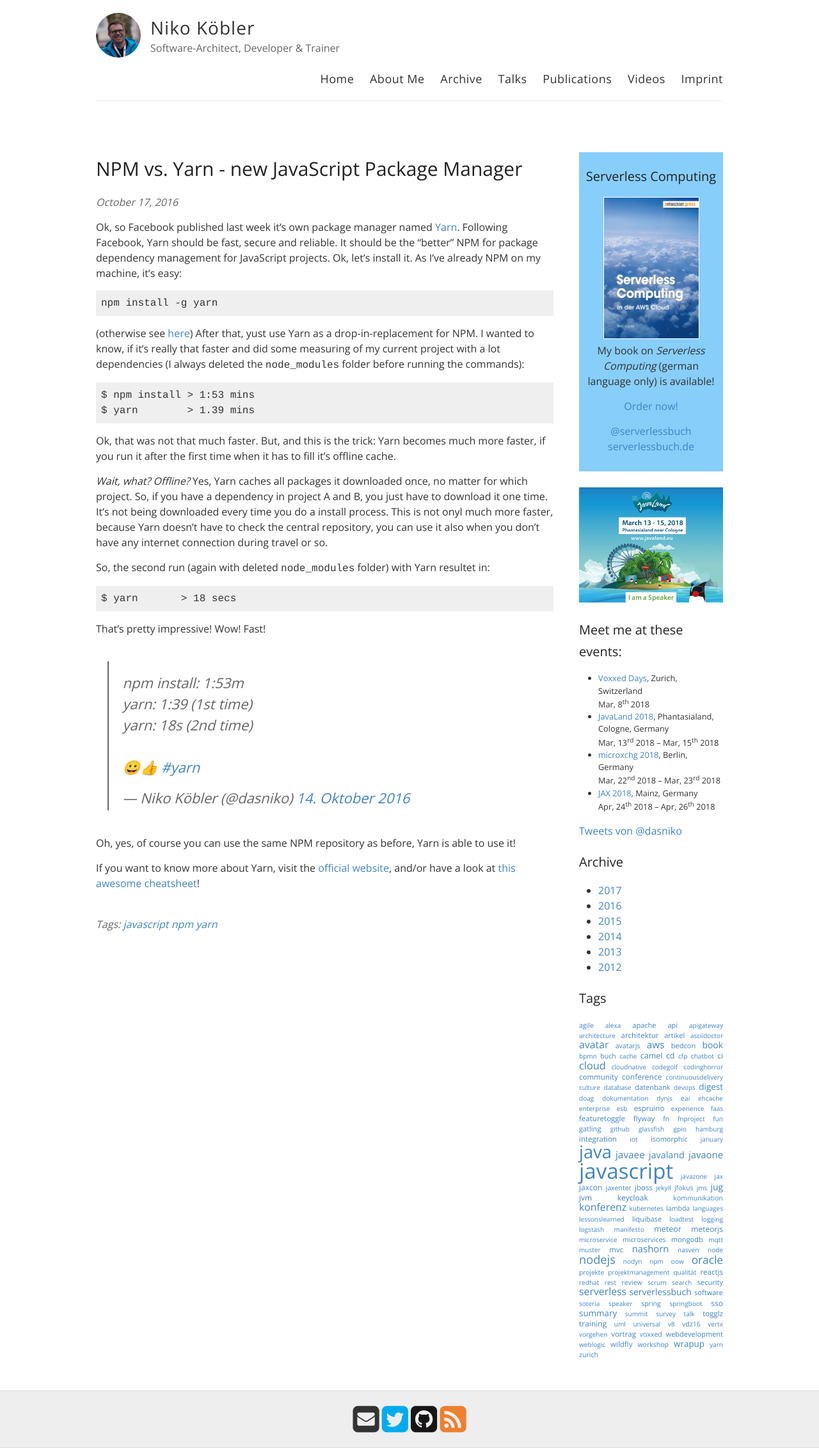
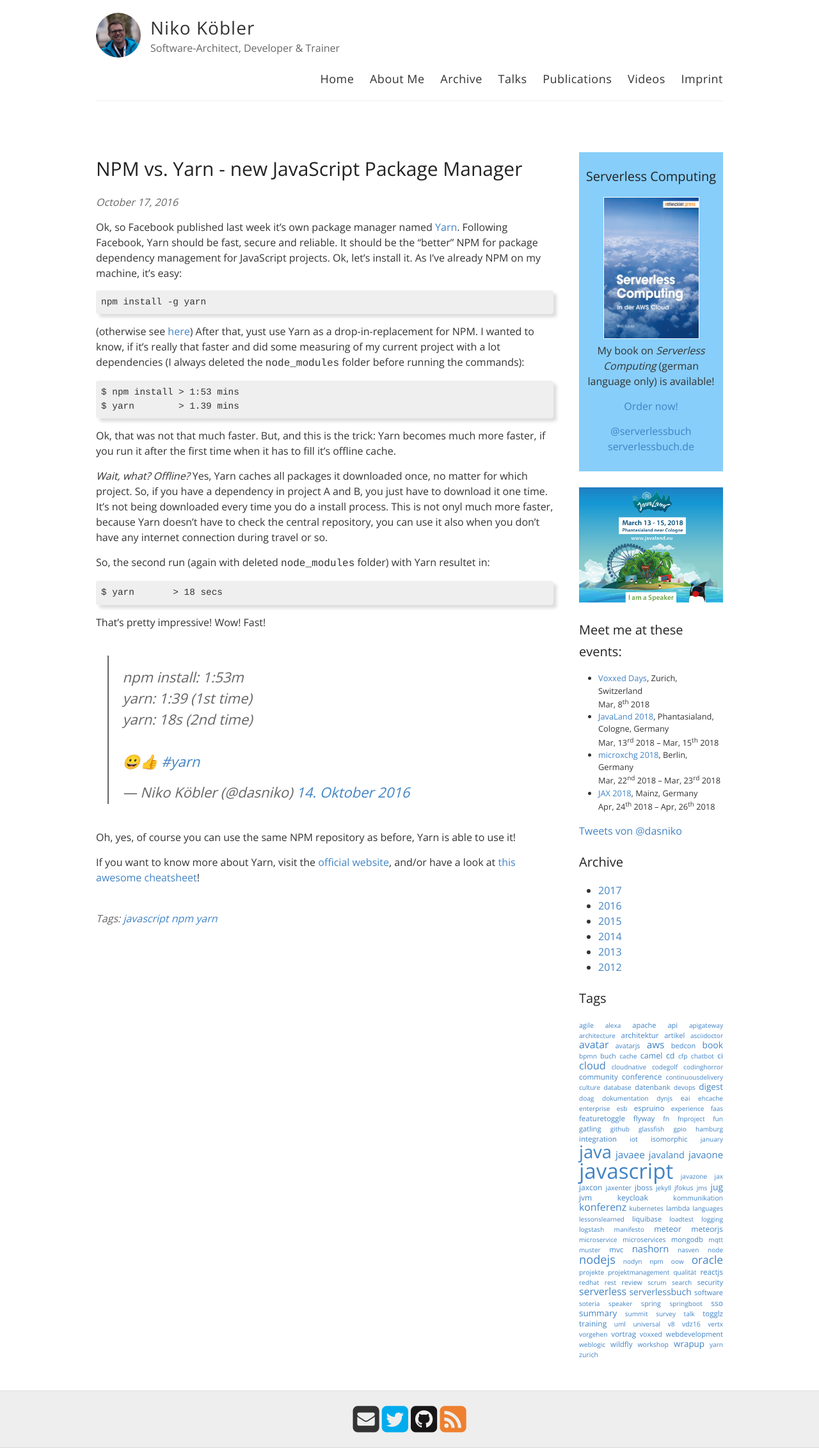
Before and after one commit to dasniko/dasniko.github.io, a Jekyll site: the page built from _posts/2016-10-17-npm-vs-yarn-new-javascrit-package-manager.md, in a window 1280 px wide. Shown: the whole page at 64% size. Built offline with Jekyll 4.4.1, drawn with Linux system fonts in a browser that asks for light colours; nearby versions of some CDN libraries; comment, search, counter and statistics services are not loaded.

Commit message:
highlight css

```diff
--- a/_sass/_highlights.scss
+++ b/_sass/_highlights.scss
@@ -2,11 +2,16 @@
 .highlight {
   background-color: #efefef;
   padding: 4px;
+  border-radius: 4px;
   overflow: auto;
+  font-size: 0.9rem;
+}
+div.highlight {
+  box-shadow: 5px 5px 5px #dddddd;
 }
 
 code {
-  font-family:'Bitstream Vera Sans Mono','Courier', monospace;
+  font-family: 'Courier', monospace;
 }
 
 .highlight .c { color: #586E75 } /* Comment */
```
